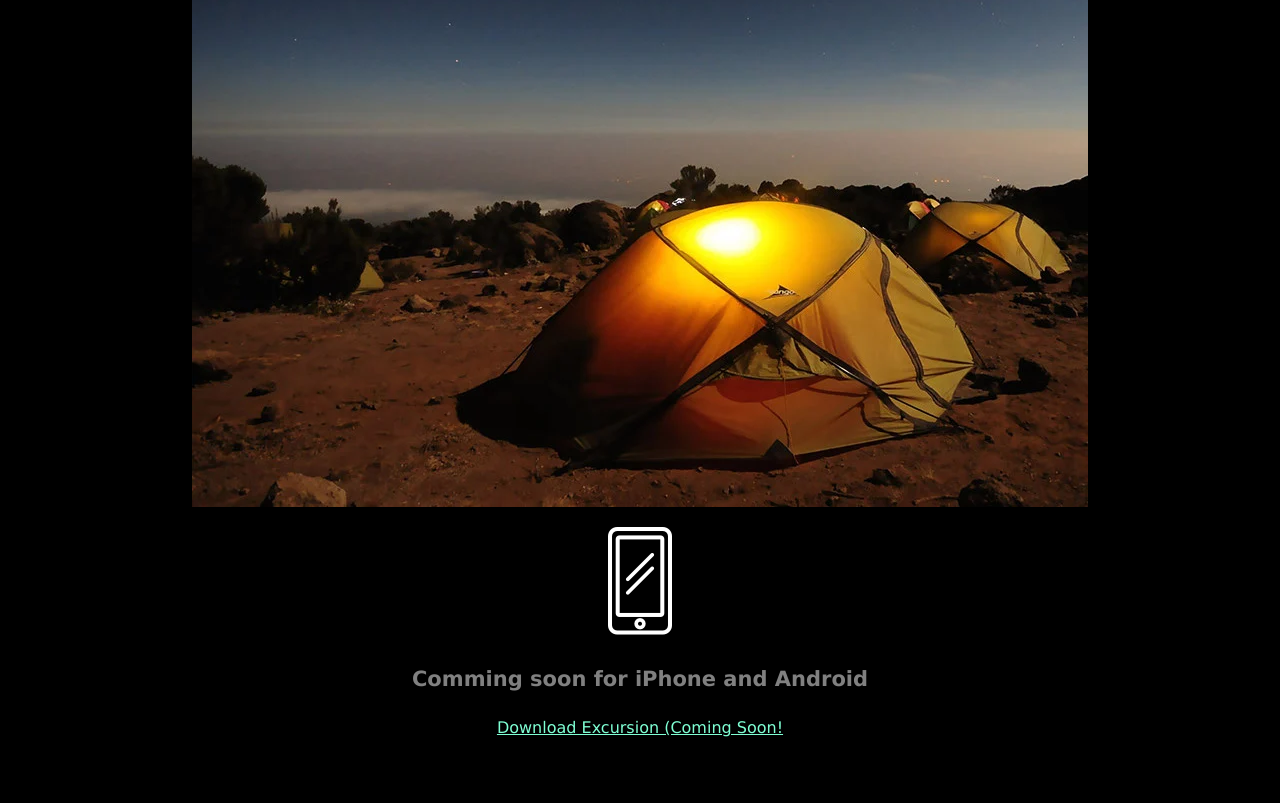
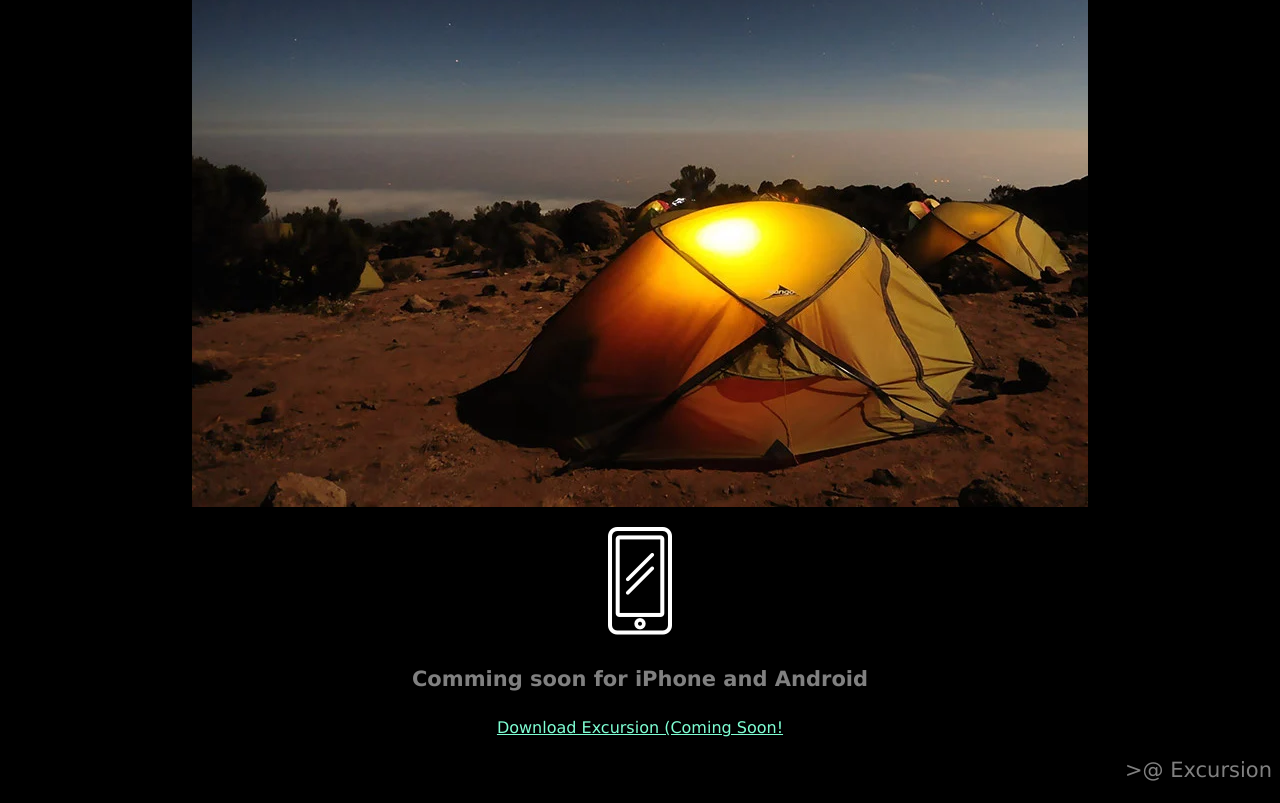
Before and after one commit to javierramosscv/excursion, a plain HTML site: page index.html in a window 1280 px wide. Shown: the part 505-1308 px from the top of the page. Before the commit the page ends 1258 px from the top, so only its background shows below. Drawn offline with Linux system fonts and the light colour scheme.

Commit message:
almost finished

```diff
--- a/index.html
+++ b/index.html
@@ -25,5 +25,7 @@
     <p><img src="./resources/images/phone.webp" /></p>
     <h4 class="header--sub-header">Comming soon for iPhone and Android</h4>
     <p><a href="" class="link--cta">Download Excursion (Coming Soon! </a></p>
+
+    <p class="link--copyright">>@ Excursion</p>
   </body>
 </html>
--- a/resources/css/style.css
+++ b/resources/css/style.css
@@ -26,3 +26,10 @@ body {
   font-size: 16px;
   color: aquamarine;
 }
+/* FOOTER */
+
+.link--copyright {
+  font-size: 21px;
+  color: grey;
+  text-align: right;
+}
```
